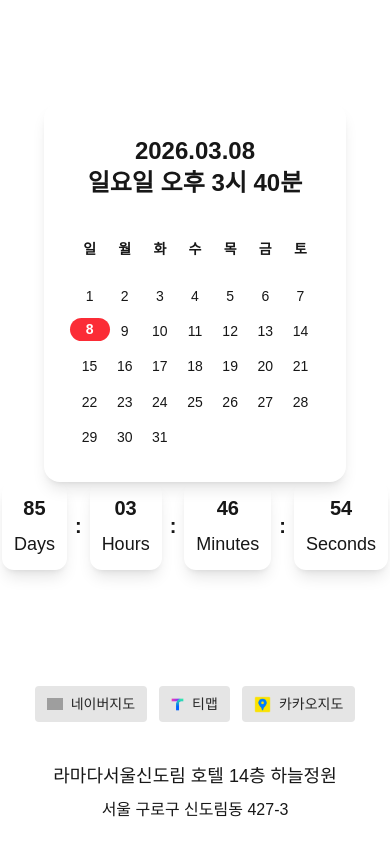
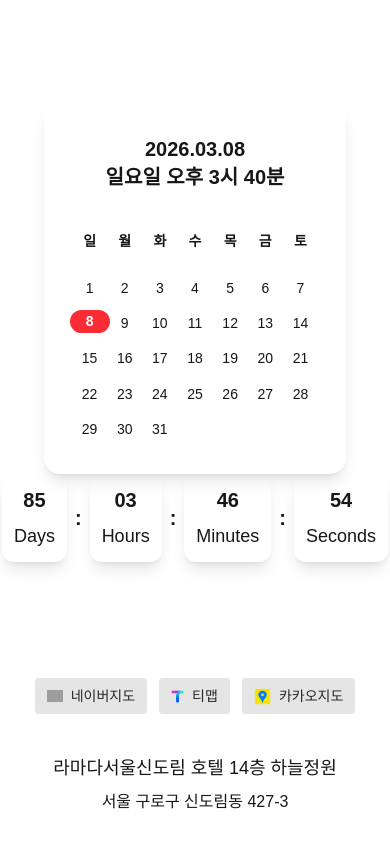
Before and after one commit to ejayyy/invitation_jh, a Next.js app: page / in a window 390 px wide. Shown: the part 2360-3204 px from the top of the page. Built offline with nearby package versions, Linux system fonts and the light colour scheme; grey boxes are pictures that could not be loaded; a web font is replaced by a local one.

Commit message:
Mod: css

```diff
--- a/app/components/Accordion.tsx
+++ b/app/components/Accordion.tsx
@@ -44,7 +44,7 @@ const AccordionItem: React.FC<AccordionProps> = ({ title, accounts, isOpen, onTo
         onClick={onToggle}
         className="w-full p-3 flex justify-between items-center hover:bg-neutral-100 dark:hover:bg-neutral-900"
       >
-        <span className="font-light font-(family-name:--font-ibm-plex-sans-kr)">{title}</span>
+        <span className="font-light">{title}</span>
         <svg
           className={`w-5 h-5 transition-transform duration-300 ${isOpen ? 'rotate-180' : ''}`}
           fill="none"
@@ -157,7 +157,7 @@ export default function Accordion({ className }: AccordionComponentProps) {
   return (
     <section className={className}>
       <div className="max-w-3xl mx-auto">
-        <h2 className="text-3xl md:text-4xl font-bold text-center mb-12">
+        <h2 className="text-xl md:text-lg font-semibold text-center mb-4">
           마음 전하실 곳
         </h2>
         <div className="space-y-4">
--- a/app/components/Calendar.tsx
+++ b/app/components/Calendar.tsx
@@ -55,7 +55,7 @@ export default function Calendar({ className }: CalendarProps) {
     <section className={`w-full px-4 ${className || ''}`}>
       <div className="max-w-4xl mx-auto text-center">
         <div className="rounded-2xl shadow-lg p-8 md:p-12">
-          <div className="text-2xl md:text-3xl font-bold mb-8">
+          <div className="text-xl md:text-lg font-semibold mb-8">
             {year}.{String(month + 1).padStart(2, '0')}.{String(weddingDay).padStart(2, '0')}
             <br />
             일요일 오후 3시 40분
```
